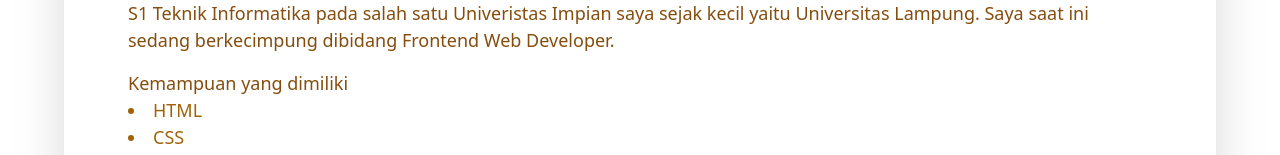
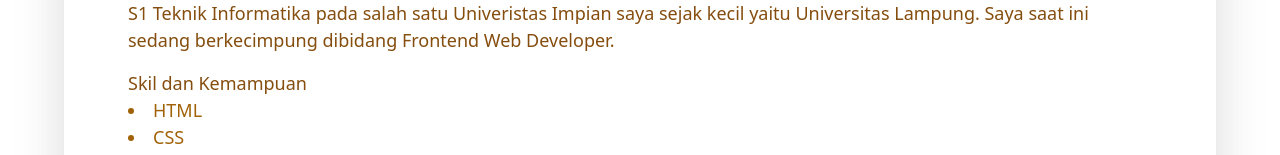
Before and after one commit to KodingAffanMaulana/my-portof, a React (Create React App) app: page /about in a window 1280 px wide. Shown: the part 314-469 px from the top of the page. Built offline with nearby package versions, Linux system fonts and the light colour scheme.

Commit message:
27/01/2022

```diff
--- a/src/Routes/About.jsx
+++ b/src/Routes/About.jsx
@@ -14,7 +14,7 @@ const About = () => {
                                         berasal dari Lampung dan saat ini bertempat tinggal di Bandarlampung. Saya sekarang sedang menempuh pendidikan S1 Teknik Informatika pada salah satu Univeristas Impian saya sejak kecil
                                         yaitu Universitas Lampung. Saya saat ini sedang berkecimpung dibidang Frontend Web Developer.</p>
                                     {/* <Image src={rg} alt="sma" width="500px" /> */}
-                                    <h2 class="font-bold text-yellow-800 text-[10px] sm:text-[18px] sm:font-medium">Kemampuan yang dimiliki</h2>
+                                    <h2 class="font-bold text-yellow-800 text-[10px] sm:text-[18px] sm:font-medium">Skil dan Kemampuan</h2>
                                     <ul class="list-disc list-inside text-yellow-700 text-[10px] sm:text-[18px] sm:font-medium">
                                         <li>HTML</li>
                                         <li>CSS</li>
```
